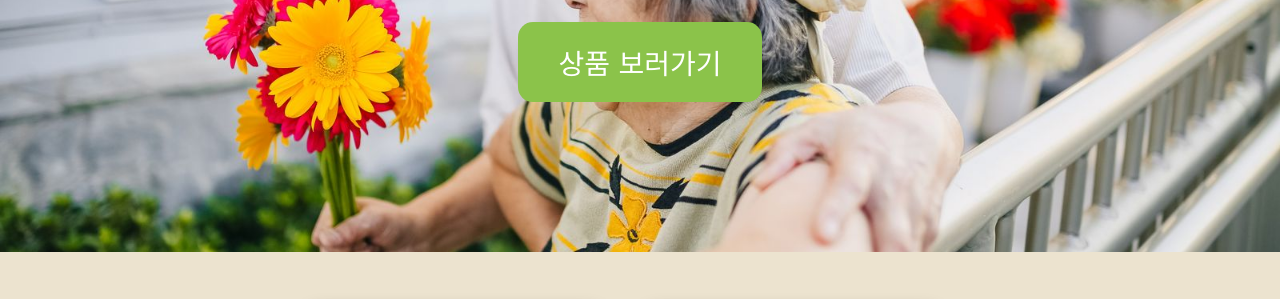
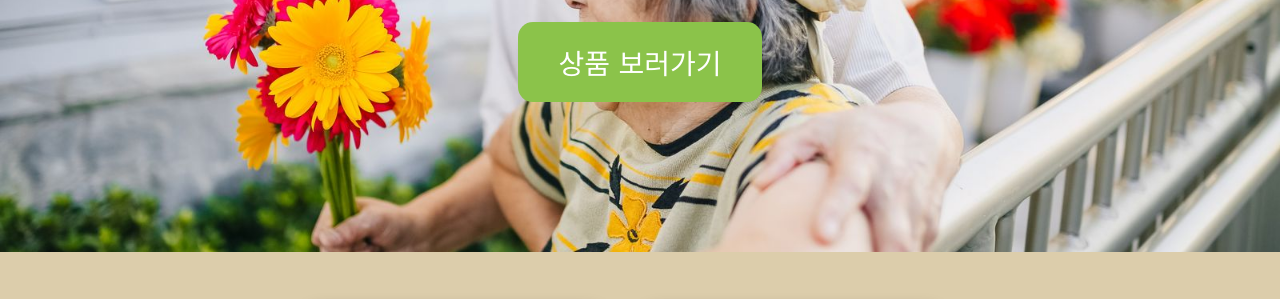
Before and after one commit to lor1965lor-del/my-shop, a plain HTML site: page index.html in a window 1280 px wide. Shown: the part 494-793 px from the top of the page. Drawn offline with nearby package versions, Linux system fonts and the light colour scheme.

Commit message:
첫 화면 바탕색을 더 진한 베이지로 변경
Co-Authored-By: Claude Opus 5.5 <noreply@anthropic.com>

```diff
--- a/index.html
+++ b/index.html
@@ -15,7 +15,7 @@
   body {
     margin: 0;
     font-family: "Gowun Dodum", "맑은 고딕", sans-serif;
-    background-color: #ece3cf;   /* 차분한 베이지: 흰 상품 카드가 또렷하게 보임 */
+    background-color: #dccdab;   /* 진한 베이지: 흰 상품 카드가 또렷하게 보임 */
     color: #333333;
     font-size: 20px;      /* 어르신을 위해 글씨를 크게 */
     line-height: 1.7;
```
